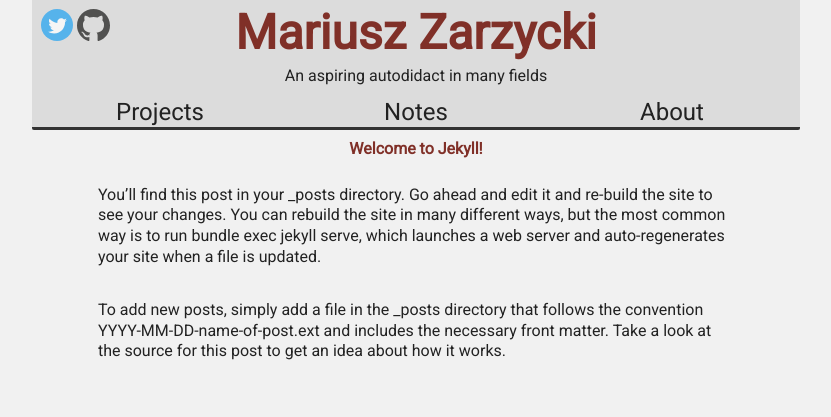
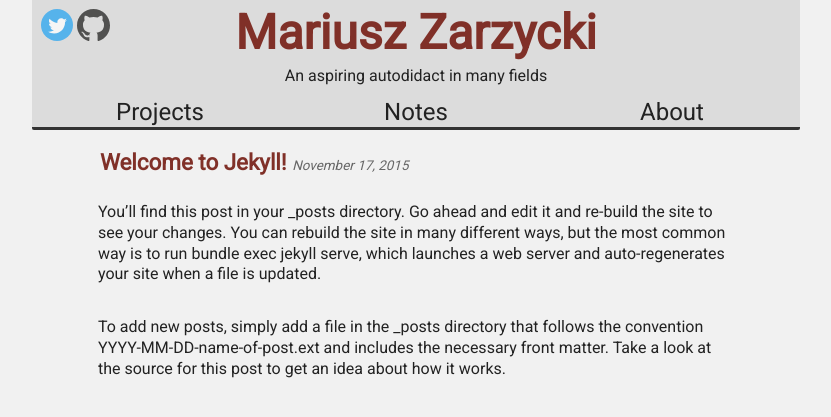
Before and after one commit to vallode/vallode.com, a Jekyll site: the page built from _posts/2017-09-02-hello.md, in a window 1280 px wide. Shown: the top 417 px of the page, without its empty margins (224-1055 px from the left). Built offline with Jekyll 4.4.1, drawn with Linux system fonts in a browser that asks for light colours.

Commit message:
Conversion to Jekyll

```diff
--- a/_layouts/post.html
+++ b/_layouts/post.html
@@ -49,8 +49,8 @@ title: Mariusz Zarzycki
           </div>
 
           <div class='content'>
-              <h1>{{ page.title}}</h1>
-              {{ page.content }}
+            <h2>{{ page.title}} <span class='date'>{{ page.date | date: '%B %d, %Y' }}</span></h2>
+            {{ page.content }}
           </div>
       </div>
   </body>
--- a/css/style.css
+++ b/css/style.css
@@ -154,6 +154,12 @@ a:active {
     font-size: 80%;
     color: #666666;
 }
+h2 .date {
+    font-style: italic;
+    font-weight: normal;
+    font-size: 60%;
+    color: #666666;
+}
 /* Footer */
 .footer {
     position: absolute;
```
Also changed, not shown: 4 other files.
